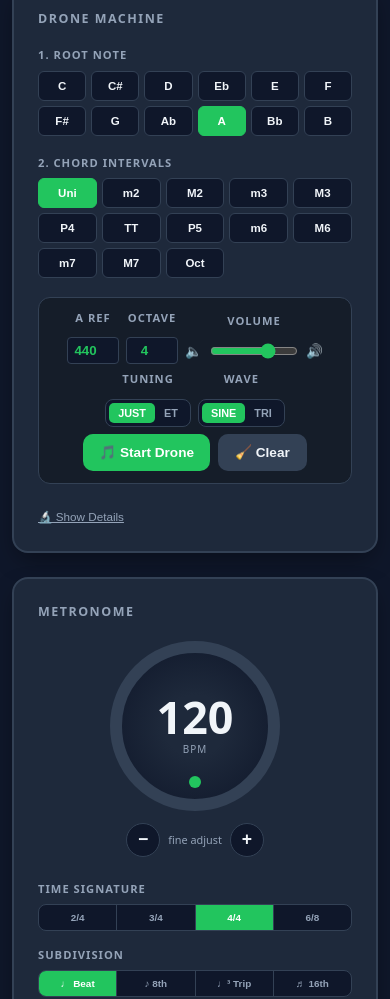
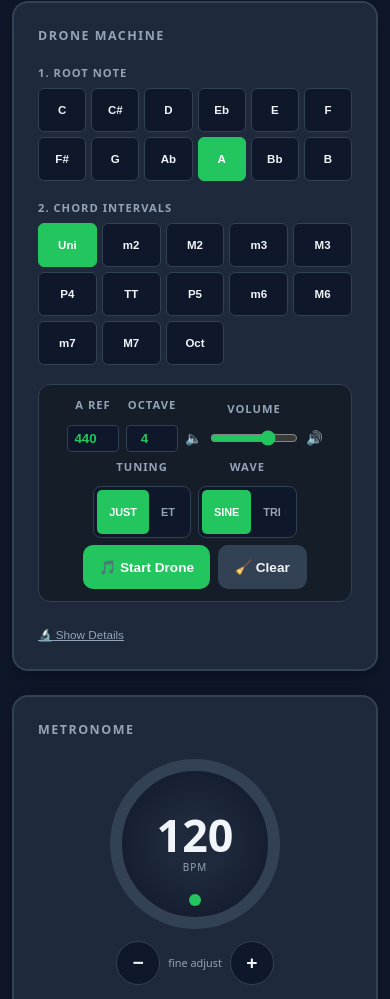
Before and after one commit to JeremyLoy/Musician-Practice-Tools, a plain HTML site: page index.html in a window 390 px wide. Shown: the part 328-1327 px from the top of the page. Drawn offline with Linux system fonts and the light colour scheme.

Commit message:
Increase tap targets to 44px min across all controls
- btn-toggle (root/interval grid): 9px → 12px padding, min-height 44px
- switch-ui buttons (tuning/wave): 4px → 10px padding, min-height 44px
- seg-ctrl buttons (time sig, subdivision, click sound): 7px → 12px padding, min-height 44px
- adj-btn (BPM ±): 34×34px → 44×44px
- sess-name-edit-btn (pencil): 2px/4px → 10px padding, 44×44px min
- memo rename pencil: inline padding bumped to 44px min-height
- main-action, secondary: added min-height 44px
- Add :active press feedback on all button types for touch responsiveness
- Mobile breakpoint: preserve 12px padding on btn-toggle/seg-ctrl (was reducing it)

Co-Authored-By: Claude Sonnet 4.6 <noreply@anthropic.com>

```diff
--- a/index.html
+++ b/index.html
@@ -27,8 +27,9 @@
         .session-card { background: linear-gradient(135deg,#142618 0%,var(--surface) 100%); border-color: #2a5a38; }
         .sess-name-lbl { font-size: 1.4rem; font-weight: 800; color: var(--text); cursor: text; flex: 1; min-width: 0; overflow: hidden; text-overflow: ellipsis; white-space: nowrap; }
         .sess-name-inp { flex: 1; background: var(--bg); border: 1px solid var(--primary); color: var(--text); border-radius: 8px; padding: 4px 10px; font-size: 1.4rem; font-weight: 800; outline: none; min-width: 0; }
-        .sess-name-edit-btn { background: none; border: none; cursor: pointer; font-size: 1rem; padding: 2px 4px; flex-shrink: 0; opacity: 0.5; transition: opacity 0.15s; }
+        .sess-name-edit-btn { background: none; border: none; cursor: pointer; font-size: 1rem; padding: 10px; flex-shrink: 0; opacity: 0.5; transition: opacity 0.15s; min-width: 44px; min-height: 44px; display: flex; align-items: center; justify-content: center; touch-action: manipulation; }
         .sess-name-edit-btn:hover { opacity: 1; }
+        .sess-name-edit-btn:active { opacity: 1; }
         .session-name-row { display: flex; align-items: center; gap: 8px; margin-bottom: 0.75rem; }
         .session-meta { display: flex; flex-wrap: wrap; gap: 0.75rem 2rem; align-items: baseline; margin-bottom: 1rem; }
         .meta-item { color: var(--text-muted); font-size: 0.85rem; }
@@ -40,14 +41,16 @@
         .selector-label { display: block; font-size: 0.7rem; color: var(--text-muted); text-transform: uppercase; letter-spacing: 1px; margin-bottom: 0.4rem; font-weight: 700; }
         .root-grid { display: grid; grid-template-columns: repeat(6,1fr); gap: 5px; }
         .interval-grid { display: grid; grid-template-columns: repeat(auto-fill,minmax(56px,1fr)); gap: 5px; }
-        .btn-toggle { background: var(--bg); border: 1px solid var(--border); color: var(--text); padding: 9px 3px; border-radius: 6px; cursor: pointer; font-size: 0.8rem; font-weight: 600; transition: all 0.15s; touch-action: manipulation; }
+        .btn-toggle { background: var(--bg); border: 1px solid var(--border); color: var(--text); padding: 12px 3px; border-radius: 6px; cursor: pointer; font-size: 0.8rem; font-weight: 600; transition: all 0.15s; touch-action: manipulation; min-height: 44px; }
         .btn-toggle:hover:not(.active) { border-color: var(--primary); color: var(--primary); }
+        .btn-toggle:active { opacity: 0.75; }
         .btn-toggle.active { background: var(--primary); border-color: var(--primary); color: #fff; }
 
         .settings-bar { display: flex; flex-wrap: wrap; gap: 10px; padding: 1rem; background: rgba(0,0,0,0.3); border-radius: 12px; align-items: center; justify-content: center; border: 1px solid var(--border); }
         .control-group { display: flex; flex-direction: column; align-items: center; gap: 4px; }
         .switch-ui { display: flex; background: var(--bg); border-radius: 8px; padding: 3px; border: 1px solid var(--border); }
-        .switch-ui button { background: transparent; color: var(--text-muted); border: none; padding: 4px 9px; font-size: 0.68rem; border-radius: 5px; cursor: pointer; font-weight: 700; }
+        .switch-ui button { background: transparent; color: var(--text-muted); border: none; padding: 10px 12px; font-size: 0.68rem; border-radius: 5px; cursor: pointer; font-weight: 700; min-height: 44px; touch-action: manipulation; transition: all 0.15s; }
+        .switch-ui button:active { opacity: 0.75; }
         .switch-ui button.active { background: var(--primary); color: #fff; }
 
         .vol-row { display: flex; align-items: center; gap: 6px; }
@@ -68,13 +71,15 @@
         #bpm-input { width: 100%; background: transparent; border: none; color: var(--primary); font-size: 3.2rem; font-weight: 900; text-align: center; display: none; outline: none; pointer-events: auto; }
         #bpm-label { font-size: 0.62rem; color: var(--text-muted); text-transform: uppercase; letter-spacing: 1px; margin-top: 2px; }
         .bpm-adj { display: flex; align-items: center; gap: 8px; }
-        .adj-btn { background: var(--bg); border: 1px solid var(--border); color: var(--text); width: 34px; height: 34px; border-radius: 50%; font-size: 1.1rem; cursor: pointer; font-weight: 700; display: flex; align-items: center; justify-content: center; transition: all 0.15s; touch-action: manipulation; }
+        .adj-btn { background: var(--bg); border: 1px solid var(--border); color: var(--text); width: 44px; height: 44px; border-radius: 50%; font-size: 1.2rem; cursor: pointer; font-weight: 700; display: flex; align-items: center; justify-content: center; transition: all 0.15s; touch-action: manipulation; }
         .adj-btn:hover { border-color: var(--primary); color: var(--primary); }
+        .adj-btn:active { background: var(--primary); border-color: var(--primary); color: #fff; }
 
         .metro-controls { display: flex; flex-direction: column; gap: 1rem; flex: 1; min-width: 205px; }
         .seg-ctrl { display: flex; background: var(--bg); border: 1px solid var(--border); border-radius: 8px; overflow: hidden; }
-        .seg-ctrl button { flex: 1; background: transparent; color: var(--text-muted); border: none; border-right: 1px solid var(--border); padding: 7px 2px; font-size: 0.7rem; font-weight: 700; cursor: pointer; transition: all 0.15s; touch-action: manipulation; }
+        .seg-ctrl button { flex: 1; background: transparent; color: var(--text-muted); border: none; border-right: 1px solid var(--border); padding: 12px 2px; font-size: 0.7rem; font-weight: 700; cursor: pointer; transition: all 0.15s; touch-action: manipulation; min-height: 44px; }
         .seg-ctrl button:last-child { border-right: none; }
+        .seg-ctrl button:active { opacity: 0.75; }
         .seg-ctrl button.active { background: var(--primary); color: #fff; }
         .mode-row { display: flex; gap: 8px; }
         .metro-mode-btn.is-active { background: var(--primary) !important; color: #fff !important; border-color: var(--primary) !important; }
@@ -84,23 +89,25 @@
         .wf-box { height: 88px; background: rgba(0,0,0,0.5); border-radius: 8px; margin: 12px 0; overflow: hidden; }
 
         /* BUTTONS */
-        button.main-action { background: var(--primary); color: #fff; border: none; padding: 0.7rem 1.4rem; border-radius: 10px; font-weight: 700; cursor: pointer; font-size: 0.92rem; touch-action: manipulation; transition: filter 0.15s; }
+        button.main-action { background: var(--primary); color: #fff; border: none; padding: 0.7rem 1.4rem; border-radius: 10px; font-weight: 700; cursor: pointer; font-size: 0.92rem; touch-action: manipulation; transition: filter 0.15s; min-height: 44px; }
         button.main-action:hover { filter: brightness(1.1); }
+        button.main-action:active { filter: brightness(0.9); }
         button.main-action.is-active { background: var(--danger); }
-        button.secondary { background: var(--border); color: var(--text); padding: 0.7rem 1.3rem; border-radius: 10px; font-weight: 700; cursor: pointer; border: 1px solid transparent; font-size: 0.92rem; touch-action: manipulation; transition: all 0.15s; }
+        button.secondary { background: var(--border); color: var(--text); padding: 0.7rem 1.3rem; border-radius: 10px; font-weight: 700; cursor: pointer; border: 1px solid transparent; font-size: 0.92rem; touch-action: manipulation; transition: all 0.15s; min-height: 44px; }
         button.secondary:hover { border-color: var(--primary); }
+        button.secondary:active { border-color: var(--primary); filter: brightness(1.15); }
         .num-input { background: var(--bg); border: 1px solid var(--border); color: var(--primary); padding: 5px; border-radius: 4px; width: 52px; text-align: center; font-weight: 700; }
 
         /* RESPONSIVE */
         @media (max-width: 500px) {
             body { padding: 1rem 0.75rem; }
-            .btn-toggle { font-size: 0.72rem; padding: 8px 1px; }
+            .btn-toggle { font-size: 0.72rem; padding: 12px 1px; }
             .wheel-outer { width: 170px; height: 170px; }
             #bpm-display { font-size: 2.8rem; }
             .settings-bar { gap: 7px; padding: 0.75rem; }
             button.main-action, button.secondary { padding: 0.6rem 1rem; font-size: 0.85rem; }
             .metro-controls { min-width: 160px; }
-            .seg-ctrl button { font-size: 0.62rem; }
+            .seg-ctrl button { font-size: 0.62rem; padding: 12px 2px; }
         }
     </style>
 </head>
@@ -911,7 +918,7 @@ function renderMemos() {
                     <strong id="lbl-${m.id}" style="flex:1;cursor:text;min-width:0;overflow:hidden;text-overflow:ellipsis;white-space:nowrap;" title="Click to rename">${label}</strong>
                     <input id="inp-${m.id}" type="text"
                         style="display:none;flex:1;background:var(--bg);border:1px solid var(--primary);color:var(--text);border-radius:6px;padding:4px 8px;font-size:0.95rem;font-weight:700;outline:none;min-width:0;">
-                    <button class="secondary" id="ren-${m.id}" style="padding:0.35rem 0.65rem;font-size:0.85rem;flex-shrink:0;">✏️</button>
+                    <button class="secondary" id="ren-${m.id}" style="padding:0.6rem 0.8rem;font-size:0.85rem;flex-shrink:0;min-width:44px;min-height:44px;">✏️</button>
                 </div>
                 <div id="w-${m.id}" class="wf-box"></div>
                 <div style="display:flex;gap:8px;flex-wrap:wrap;margin-top:8px;">
```
